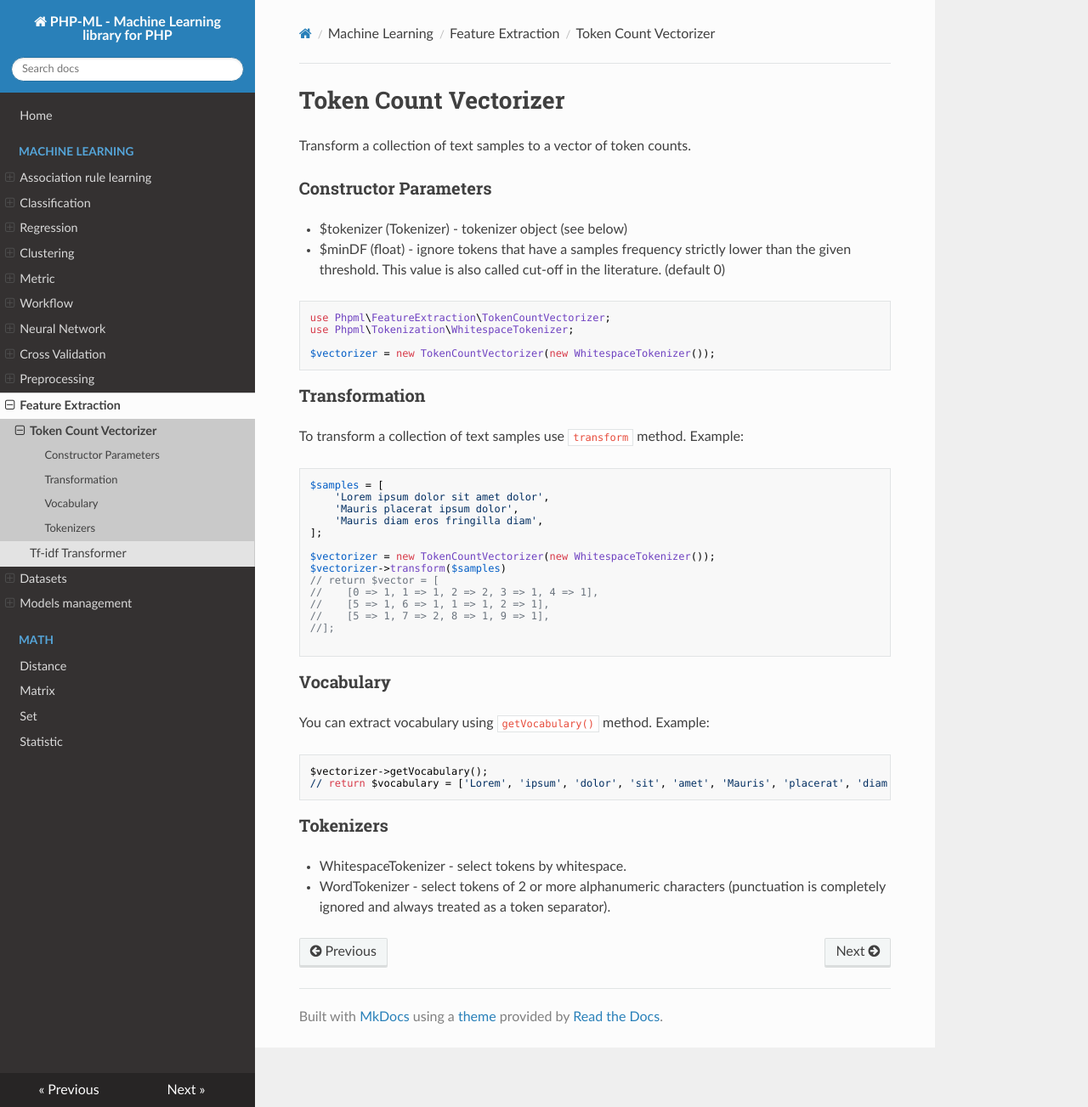
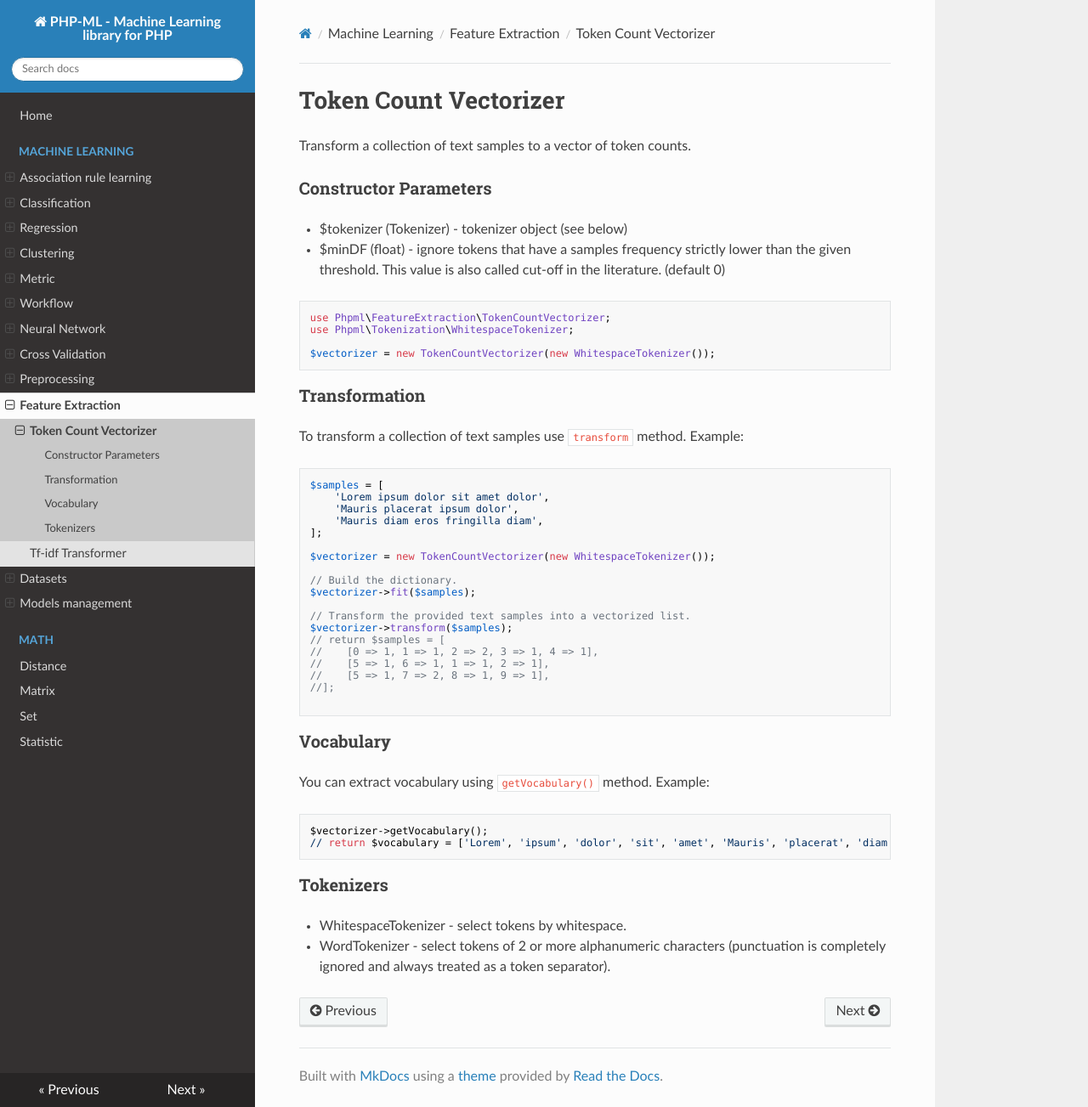
Before and after one commit to jorgecasas/php-ml, an MkDocs documentation site: the page built from docs/machine-learning/feature-extraction/token-count-vectorizer.md, in a window 1280 px wide and 1303 px high. Shown: the whole window at 85% size. Built offline with MkDocs 1.6.1, drawn with Linux system fonts in a browser that asks for light colours; nearby versions of some CDN libraries; old or Windows-style settings are respelled for this version of MkDocs.

Commit message:
documentation add tokenizer->fit required to build the dictionary (#155)

```diff
--- a/docs/machine-learning/feature-extraction/token-count-vectorizer.md
+++ b/docs/machine-learning/feature-extraction/token-count-vectorizer.md
@@ -26,8 +26,13 @@ $samples = [
 ];
 
 $vectorizer = new TokenCountVectorizer(new WhitespaceTokenizer());
-$vectorizer->transform($samples)
-// return $vector = [
+
+// Build the dictionary.
+$vectorizer->fit($samples);
+
+// Transform the provided text samples into a vectorized list.
+$vectorizer->transform($samples);
+// return $samples = [
 //    [0 => 1, 1 => 1, 2 => 2, 3 => 1, 4 => 1],
 //    [5 => 1, 6 => 1, 1 => 1, 2 => 1],
 //    [5 => 1, 7 => 2, 8 => 1, 9 => 1],
```
